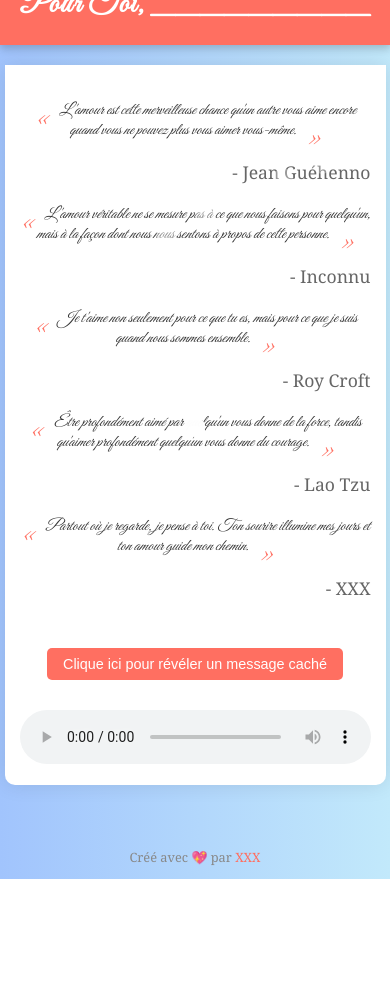
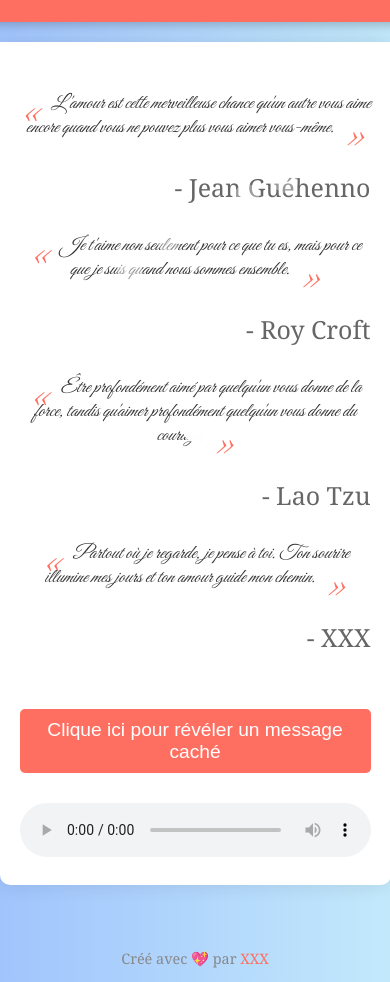
Before and after one commit to Kalvizz24/jtm, a plain HTML site: page index.html in a window 390 px wide. Before the commit the page ends 879 px from the top, so only its background shows below. Drawn offline with Linux system fonts and the light colour scheme.

Commit message:
Update index.html

```diff
--- a/index.html
+++ b/index.html
@@ -34,7 +34,7 @@
         header {
             background-color: #ff6f61;
             color: white;
-            padding: 20px;
+            padding: 30px;
             width: 90%;
             max-width: 800px;
             box-shadow: 0 4px 8px rgba(0, 0, 0, 0.2);
@@ -50,20 +50,20 @@
 
         header h1 {
             margin: 0;
-            font-size: 3em; /* Augmente la taille de la police pour une meilleure lisibilité */
+            font-size: 4em; /* Augmente la taille de la police pour une meilleure lisibilité */
             letter-spacing: 1px;
         }
 
         section {
             background-color: white;
-            padding: 30px;
+            padding: 40px;
             margin: 20px;
             border-radius: 0 0 10px 10px;
             box-shadow: 0 0 20px rgba(0, 0, 0, 0.1);
             width: 90%;
             max-width: 800px;
             font-family: 'Great Vibes', cursive;
-            font-size: 1.3em; /* Augmente la taille de la police pour une meilleure lisibilité */
+            font-size: 1.5em; /* Augmente la taille de la police pour une meilleure lisibilité */
             animation: fadeInSection 2s ease-in-out forwards;
         }
 
@@ -74,7 +74,7 @@
 
         .quote {
             font-style: italic;
-            margin: 20px 0;
+            margin: 30px 0; /* Augmente l'espace autour des citations */
             opacity: 0;
             animation: fadeInQuote 3s ease-in-out forwards;
         }
@@ -86,7 +86,7 @@
 
         .quote:before {
             content: open-quote;
-            font-size: 2em;
+            font-size: 2.5em; /* Augmente la taille des guillemets */
             color: #ff6f61;
             vertical-align: bottom;
             line-height: 0.1em;
@@ -95,7 +95,7 @@
 
         .quote:after {
             content: close-quote;
-            font-size: 2em;
+            font-size: 2.5em; /* Augmente la taille des guillemets */
             color: #ff6f61;
             vertical-align: bottom;
             line-height: 0.1em;
@@ -104,7 +104,7 @@
 
         .author {
             text-align: right;
-            font-size: 1.1em;
+            font-size: 1.3em; /* Augmente la taille de la police de l'auteur */
             margin-top: 10px;
             color: #666;
             font-family: 'Georgia', serif;
@@ -113,19 +113,19 @@
         .hidden-message {
             display: none;
             font-family: 'Georgia', serif;
-            font-size: 1.3em;
-            margin-top: 20px;
+            font-size: 1.5em; /* Augmente la taille de la police du message caché */
+            margin-top: 30px;
             color: #ff6f61;
         }
 
         #revealButton {
             margin-top: 30px;
-            padding: 12px 24px;
+            padding: 15px 30px;
             background-color: #ff6f61;
             color: white;
             border: none;
             border-radius: 5px;
-            font-size: 1.2em;
+            font-size: 1.3em; /* Augmente la taille de la police du bouton */
             cursor: pointer;
             transition: background-color 0.3s ease;
         }
@@ -138,12 +138,12 @@
             margin-top: 30px;
             outline: none;
             width: 100%;
-            max-width: 500px;
+            max-width: 600px; /* Augmente la taille maximale de l'audio */
         }
 
         footer {
             margin-top: 30px;
-            font-size: 1em;
+            font-size: 1.2em; /* Augmente la taille de la police du footer */
             color: #888;
             font-family: 'Georgia', serif;
         }
@@ -161,8 +161,8 @@
         .snowflake {
             position: absolute;
             top: -10px;
-            width: 20px; /* Augmente la taille des flocons de neige */
-            height: 20px;
+            width: 25px; /* Augmente la taille des flocons de neige */
+            height: 25px;
             background-color: white;
             opacity: 0.8;
             border-radius: 50%;
@@ -223,11 +223,39 @@
         /* Styles Responsifs */
         @media (max-width: 768px) {
             header h1 {
-                font-size: 2.5em; /* Ajuste la taille de la police pour les tablettes */
+                font-size: 3em; /* Ajuste la taille de la police pour les tablettes */
             }
 
             section {
-                font-size: 1.2em; /* Ajuste la taille de la police pour les tablettes */
+                font-size: 1.3em; /* Ajuste la taille de la police pour les tablettes */
+                padding: 30px;
+            }
+
+            .quote:before, .quote:after {
+                font-size: 2em;
+            }
+
+            .hidden-message {
+                font-size: 1.3em;
+            }
+
+            #revealButton {
+                font-size: 1.1em;
+                padding: 12px 25px;
+            }
+
+            footer {
+                font-size: 1em;
+            }
+        }
+
+        @media (max-width: 480px) {
+            header h1 {
+                font-size: 2.5em; /* Ajuste la taille de la police pour les téléphones */
+            }
+
+            section {
+                font-size: 1.2em; /* Ajuste la taille de la police pour les téléphones */
                 padding: 20px;
             }
 
@@ -248,34 +276,6 @@
                 font-size: 0.9em;
             }
         }
-
-        @media (max-width: 480px) {
-            header h1 {
-                font-size: 2em; /* Ajuste la taille de la police pour les téléphones */
-            }
-
-            section {
-                font-size: 1em; /* Ajuste la taille de la police pour les téléphones */
-                padding: 15px;
-            }
-
-            .quote:before, .quote:after {
-                font-size: 1.5em;
-            }
-
-            .hidden-message {
-                font-size: 1em;
-            }
-
-            #revealButton {
-                font-size: 0.9em;
-                padding: 8px 16px;
-            }
-
-            footer {
-                font-size: 0.8em;
-            }
-        }
     </style>
 </head>
 <body>
@@ -287,9 +287,6 @@
     <section>
         <p class="quote">L'amour est cette merveilleuse chance qu'un autre vous aime encore quand vous ne pouvez plus vous aimer vous-même.</p>
         <p class="author">- Jean Guéhenno</p>
-
-        <p class="quote">L'amour véritable ne se mesure pas à ce que nous faisons pour quelqu'un, mais à la façon dont nous nous sentons à propos de cette personne.</p>
-        <p class="author">- Inconnu</p>
 
         <p class="quote">Je t'aime non seulement pour ce que tu es, mais pour ce que je suis quand nous sommes ensemble.</p>
         <p class="author">- Roy Croft</p>
```
